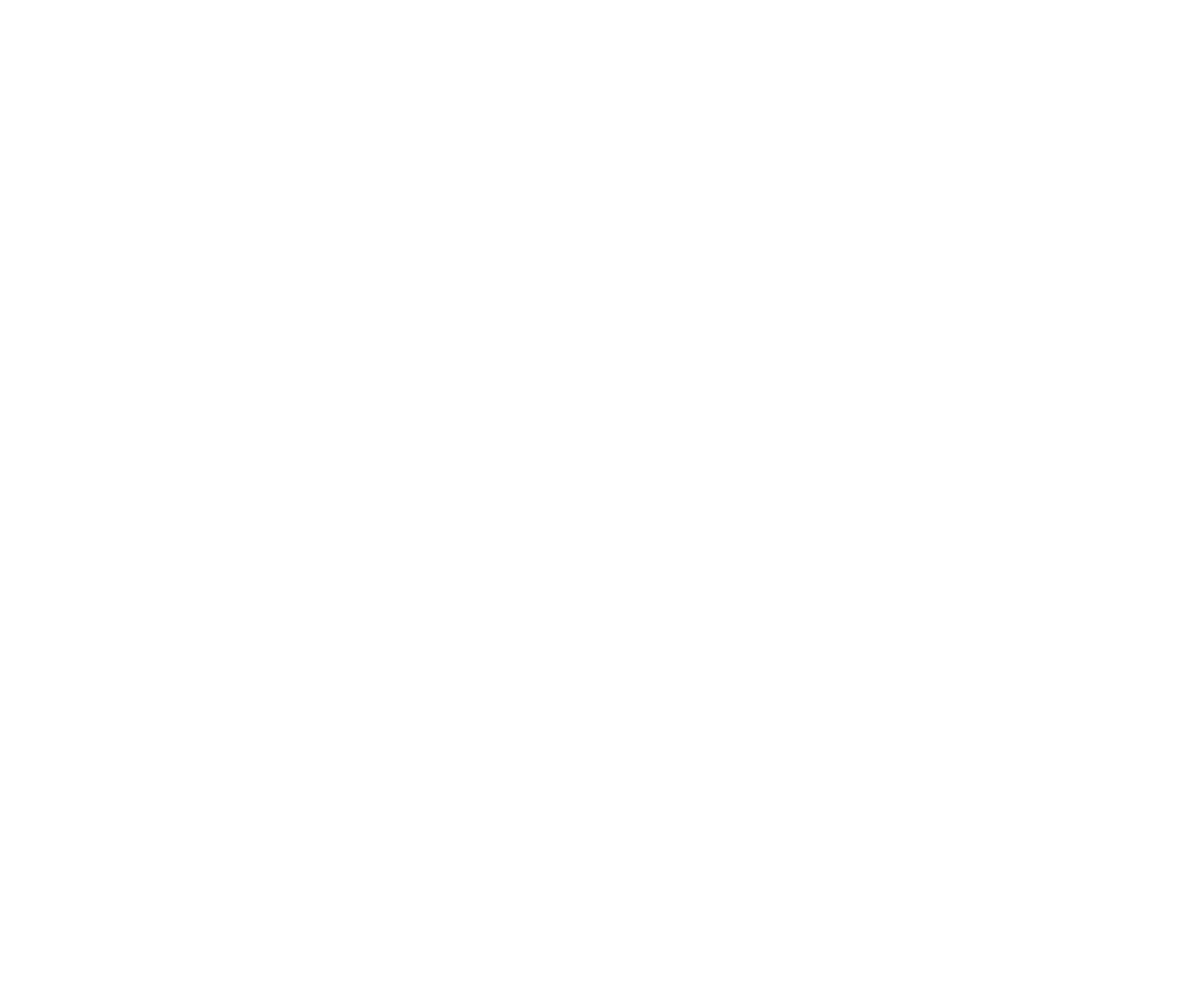
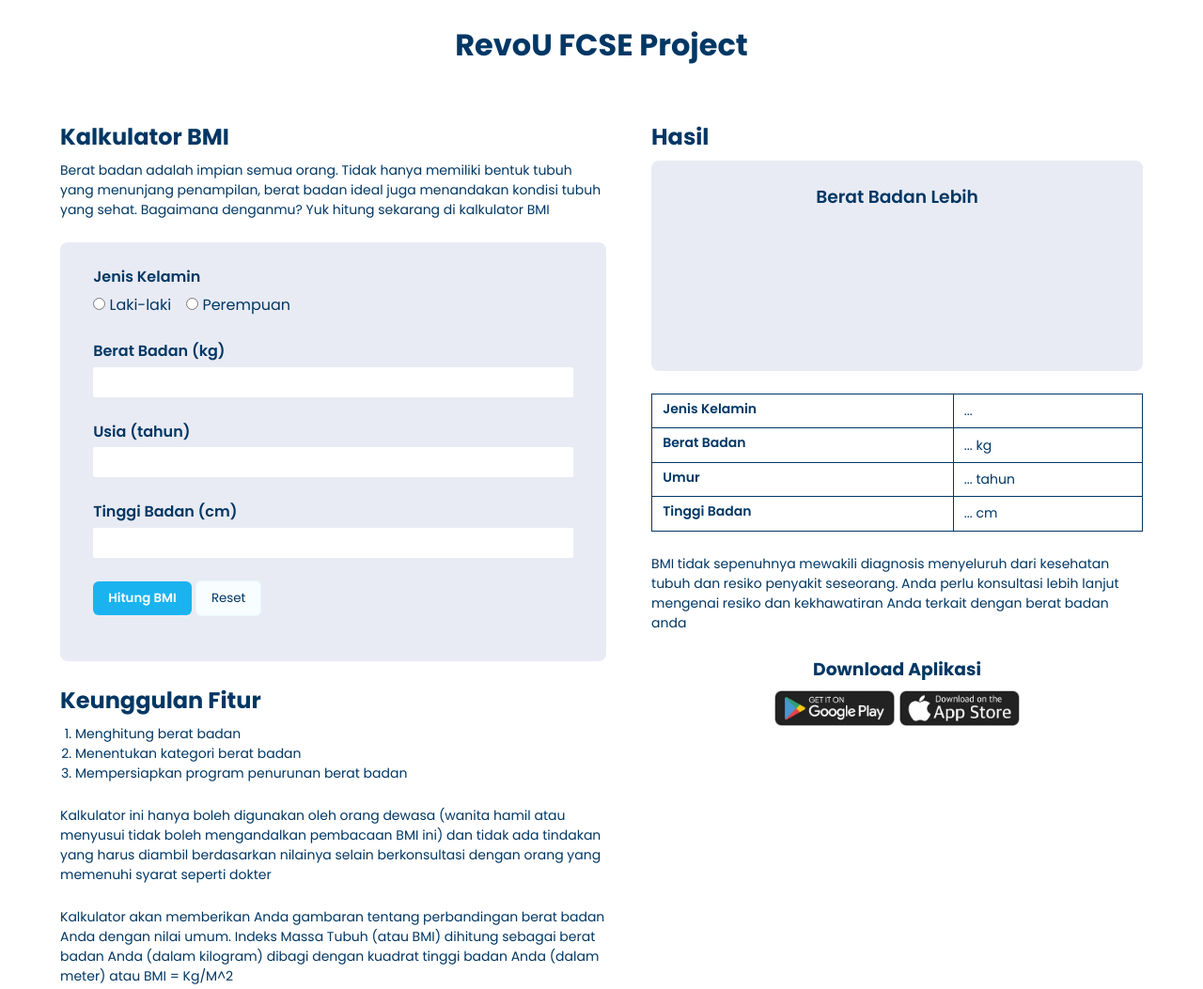
Before and after one commit to revou-fundamental-course/4-mar-24-masdimaseka, a plain HTML site: page index.html in a window 1280 px wide. Shown: the top 1053 px of the page at 94% size. Before the commit the page ends 800 px from the top, so only its background shows below. Drawn offline with Linux system fonts and the light colour scheme.

Commit message:
finished project

```diff
--- /dev/null
+++ b/css/button.css
@@ -0,0 +1,29 @@
+.btn {
+  padding: 0.5rem 1rem;
+  border: 0px;
+  border-radius: 6px;
+}
+
+.btn-primary {
+  background-color: #1ab3f0;
+  color: white;
+  font-weight: 600;
+  transition: all 300ms ease-in-out;
+}
+
+.btn-secondary {
+  background-color: #f8fdff;
+  border: 0.5px solid #e7f8ff;
+  font-weight: 400;
+  transition: all 300ms ease-in-out;
+}
+
+.btn-primary:hover {
+  cursor: pointer;
+  background-color: rgb(64, 179, 224);
+}
+
+.btn-secondary:hover {
+  cursor: pointer;
+  background-color: #ecf1f4;
+}
--- /dev/null
+++ b/css/calculate.css
@@ -0,0 +1,34 @@
+.calculate-section > * {
+  margin-bottom: 1.5rem;
+}
+
+.calculate-form {
+  padding: 1.5rem 2.2rem;
+  background-color: #e9ebf4;
+  border-radius: 8px;
+}
+
+.calculate-form > div {
+  margin-bottom: 1.5rem;
+}
+
+.calculate-form input[type="number"] {
+  border: 0px;
+  width: 100%;
+  height: 2rem;
+  border-radius: 2px;
+  padding: 0.3rem 1rem;
+}
+
+.gendre-option {
+  display: flex;
+  column-gap: 1rem;
+}
+
+.calculate-future > * {
+  margin-bottom: 1.5rem;
+}
+
+.calculate-future ol {
+  margin-left: 1rem;
+}
--- /dev/null
+++ b/css/container.css
@@ -0,0 +1,21 @@
+.container {
+  width: 90vw;
+  margin: auto;
+}
+
+.header-container {
+  text-align: center;
+  padding: 1.5rem 0;
+}
+
+.main-container {
+  display: grid;
+  grid-template-columns: 1fr 0.9fr;
+  margin: 1.5rem auto 5rem;
+  column-gap: 3rem;
+}
+
+.footer-container {
+  text-align: center;
+  padding: 1.5rem 0;
+}
--- /dev/null
+++ b/css/font.css
@@ -0,0 +1,26 @@
+@import url("https://fonts.googleapis.com/css2?family=Poppins:ital,wght@0,100;0,200;0,300;0,400;0,500;0,600;0,700;0,800;0,900;1,100;1,200;1,300;1,400;1,500;1,600;1,700;1,800;1,900&display=swap");
+
+p,
+li {
+  font-size: 14px;
+}
+
+h1,
+h2,
+h3,
+h4,
+h5,
+h6 {
+  margin-bottom: 0.5rem;
+}
+
+.form-tittle {
+  display: block;
+  font-weight: 600;
+  margin-bottom: 0.3rem;
+}
+
+.resault-title {
+  font-size: 64px;
+  color: #1ab3f0;
+}
--- /dev/null
+++ b/css/resault.css
@@ -0,0 +1,41 @@
+.resault-section > div {
+  margin-bottom: 1.5rem;
+}
+
+.resault-form-placement > * {
+  margin-bottom: 1.5rem;
+}
+
+#resault-form {
+  padding: 1.5rem 2.2rem;
+  background-color: #e9ebf4;
+  border-radius: 8px;
+  text-align: center;
+  height: 14rem;
+}
+
+.resault-desc-placement > * {
+  margin-bottom: 1.5rem;
+}
+
+#resault-desc > * {
+  margin-bottom: 1.5rem;
+}
+
+#resault-table {
+  width: 100%;
+  border-collapse: collapse;
+}
+
+#resault-table td {
+  border: 1px solid #003764;
+  padding: 0.3rem 0.7rem;
+}
+
+.download-section {
+  text-align: center;
+}
+
+.download-section img {
+  width: 10vw;
+}
--- a/css/style.css
+++ b/css/style.css
@@ -0,0 +1,27 @@
+@import url(./font.css);
+@import url(./container.css);
+@import url(./calculate.css);
+@import url(./resault.css);
+@import url(./button.css);
+
+* {
+  padding: 0px;
+  margin: 0px;
+  box-sizing: border-box;
+  font-family: "Poppins", sans-serif;
+  color: #003764;
+}
+
+@media screen and (max-width: 700px) {
+  .container {
+    width: 92vw;
+  }
+
+  .main-container {
+    display: block;
+  }
+
+  .download-section img {
+    width: 30vw;
+  }
+}
--- a/index.html
+++ b/index.html
@@ -3,13 +3,145 @@
   <head>
     <meta charset="UTF-8" />
     <meta name="viewport" content="width=device-width, initial-scale=1.0" />
-    <title>Kalkulator MBI</title>
+    <title>Kalkulator BMI</title>
     <link rel="stylesheet" href="./css/style.css" />
   </head>
   <body>
-    <header></header>
-    <main></main>
-    <footer></footer>
+    <header class="container header-container">
+      <h1>RevoU FCSE Project</h1>
+    </header>
+    <main class="container main-container">
+      <section class="calculate-section">
+        <div>
+          <h2>Kalkulator BMI</h2>
+          <p>
+            Berat badan adalah impian semua orang. Tidak hanya memiliki bentuk
+            tubuh yang menunjang penampilan, berat badan ideal juga menandakan
+            kondisi tubuh yang sehat. Bagaimana denganmu? Yuk hitung sekarang di
+            kalkulator BMI
+          </p>
+        </div>
+
+        <form class="calculate-form">
+          <div>
+            <label class="form-tittle">Jenis Kelamin</label>
+            <div class="gendre-option">
+              <span class="m-gendre-option">
+                <input type="radio" name="gendre" id="man-gendre" required />
+                <label for="man-gendre">Laki-laki</label>
+              </span>
+              <span class="w-gendre-option">
+                <input type="radio" name="gendre" id="woman-gendre" required />
+                <label for="woman-gendre">Perempuan</label>
+              </span>
+            </div>
+          </div>
+          <div>
+            <label class="form-tittle" for="bb">Berat Badan (kg)</label>
+            <input type="number" name="bb" id="bb-input" required />
+          </div>
+          <div>
+            <label class="form-tittle" for="usia">Usia (tahun)</label>
+            <input type="number" name="usia" id="usia-input" required />
+          </div>
+          <div>
+            <label class="form-tittle" for="tb">Tinggi Badan (cm)</label>
+            <input type="number" name="tb" id="tb-input" required />
+          </div>
+          <div>
+            <button
+              type="button"
+              class="btn btn-primary"
+              onclick="submitForm()"
+            >
+              Hitung BMI
+            </button>
+
+            <button
+              type="button"
+              class="btn btn-secondary"
+              onclick="resetForm()"
+            >
+              Reset
+            </button>
+          </div>
+        </form>
+
+        <div class="calculate-future">
+          <div>
+            <h2>Keunggulan Fitur</h2>
+            <ol>
+              <li>Menghitung berat badan</li>
+              <li>Menentukan kategori berat badan</li>
+              <li>Mempersiapkan program penurunan berat badan</li>
+            </ol>
+          </div>
+          <p>
+            Kalkulator ini hanya boleh digunakan oleh orang dewasa (wanita hamil
+            atau menyusui tidak boleh mengandalkan pembacaan BMI ini) dan tidak
+            ada tindakan yang harus diambil berdasarkan nilainya selain
+            berkonsultasi dengan orang yang memenuhi syarat seperti dokter
+          </p>
+          <p>
+            Kalkulator akan memberikan Anda gambaran tentang perbandingan berat
+            badan Anda dengan nilai umum. Indeks Massa Tubuh (atau BMI) dihitung
+            sebagai berat badan Anda (dalam kilogram) dibagi dengan kuadrat
+            tinggi badan Anda (dalam meter) atau BMI = Kg/M^2
+          </p>
+        </div>
+      </section>
+
+      <section class="resault-section">
+        <h2>Hasil</h2>
+        <div class="resault-form-placement">
+          <div id="resault-form">
+            <h3 class="form-tittle">Berat Badan Lebih</h3>
+          </div>
+          <div class="resault-desc-placement">
+            <table id="resault-table">
+              <tr>
+                <td><p class="form-tittle">Jenis Kelamin</p></td>
+                <td class="table-jk"><p>...</p></td>
+              </tr>
+              <tr>
+                <td><p class="form-tittle">Berat Badan</p></td>
+                <td class="table-bb"><p>... kg</p></td>
+              </tr>
+              <tr>
+                <td><p class="form-tittle">Umur</p></td>
+                <td class="table-umur"><p>... tahun</p></td>
+              </tr>
+              <tr>
+                <td><p class="form-tittle">Tinggi Badan</p></td>
+                <td class="table-tb"><p>... cm</p></td>
+              </tr>
+            </table>
+            <div id="resault-desc"></div>
+          </div>
+        </div>
+        <div>
+          <p>
+            BMI tidak sepenuhnya mewakili diagnosis menyeluruh dari kesehatan
+            tubuh dan resiko penyakit seseorang. Anda perlu konsultasi lebih
+            lanjut mengenai resiko dan kekhawatiran Anda terkait dengan berat
+            badan anda
+          </p>
+        </div>
+        <div class="download-section">
+          <h3>Download Aplikasi</h3>
+          <a href="https://play.google.com/" target="_blank"
+            ><img src="./assets/img/google-play.jpg" alt="play-store"
+          /></a>
+          <a href="https://www.apple.com/id/app-store/" target="_blank"
+            ><img src="./assets/img/app-store.jpg" alt="app-store"
+          /></a>
+        </div>
+      </section>
+    </main>
+    <footer class="container footer-container">
+      <h4>Created by Dimas Eka Putra S</h4>
+      <p>14 Maret 2024</p>
+    </footer>
     <script src="./js/script.js"></script>
   </body>
 </html>
--- a/js/script.js
+++ b/js/script.js
@@ -0,0 +1,161 @@
+const resaultFromPlace = document.getElementById("resault-form"); // mendapatkan element html
+function resaultForm(resaultBMI) {
+  // fungsi untuk menampilkan hasil pada form
+  let resaultBMIDesc = "";
+
+  if (resaultBMI < 18.5) {
+    // melakukan pengkondisian untuk menampilkan deskripsi sesuai dengan nilai BMI
+    resaultBMIDesc = "Anda kekurangan berat badan";
+  } else if (resaultBMI >= 18.5 && resaultBMI <= 24.9) {
+    resaultBMIDesc = "Anda memiliki berat badan ideal";
+  } else if (resaultBMI >= 25.0 && resaultBMI <= 29.9) {
+    resaultBMIDesc = "Anda kelebihan berat badan";
+  } else if (resaultBMI >= 30.0) {
+    resaultBMIDesc = "Anda mengalami kegemukan(obesitas)";
+  } else {
+    resaultBMIDesc = "Tidak masuk dalam kategori";
+  }
+
+  // memasaukan tag html pada element html yang sudah di dapatkan sebelumnya
+  resaultFromPlace.innerHTML = `<h3 class="form-tittle">Berat Badan Lebih</h3>
+            <h1 class="resault-title">${resaultBMI}</h1>
+            <p>${resaultBMIDesc}</p>`;
+}
+
+const resaultTablePlace = document.getElementById("resault-table"); // mendapatkan element html
+function resaultTable(manGendre, bbInput, usiaInput, tbInput) {
+  // fungsi untuk menampilkan rincian table
+  let gendre = manGendre ? "Laki-laki" : "Perempuan"; // menetapkan gendre berdasarkan input yang dipilih
+
+  // memasaukan tag html pada element html yang sudah di dapatkan sebelumnya
+  resaultTablePlace.innerHTML = `<tr>
+                <td><p class="form-tittle">Jenis Kelamin</p></td>
+                <td class="table-jk"><p>${gendre}</p></td>
+              </tr>
+              <tr>
+                <td><p class="form-tittle">Berat Badan</p></td>
+                <td class="table-bb"><p>${bbInput} kg</p></td>
+              </tr>
+              <tr>
+                <td><p class="form-tittle">Umur</p></td>
+                <td class="table-umur"><p>${usiaInput} tahun</p></td>
+              </tr>
+              <tr>
+                <td><p class="form-tittle">Tinggi Badan</p></td>
+                <td class="table-tb"><p>${tbInput} cm</p></td>
+              </tr>`;
+}
+
+const resaultDescPlace = document.getElementById("resault-desc"); // mendapatkan element html
+function resaultDesc(resaultBMI) {
+  // fungsi untuk menampilkan deskripsi resault berdasarkan hasil nilai resault
+  let resaultBMIDescCategory = "";
+  let resaultBMIDescSolution1 = "";
+  let resaultBMIDescSolution2 = "";
+
+  // melakukan pengkondisian untuk menampilkan deskripsi sesuai dengan nilai BMI
+  if (resaultBMI < 18.5) {
+    resaultBMIDescCategory = "Anda kekurangan berat badan";
+    resaultBMIDescSolution1 =
+      "Cara terbaik untuk manaikan berat badan adalah dengan meningkatkan kalori makanan yang dikonsumsi dan berolahraga.";
+    resaultBMIDescSolution2 =
+      "Jika BMI Anda berada dalam kategori ini maka Anda dianjurkan untuk menaikkan berat badan hingga batas normal.";
+  } else if (resaultBMI >= 18.5 && resaultBMI <= 24.9) {
+    resaultBMIDescCategory = "Anda memiliki berat badan ideal";
+    resaultBMIDescSolution1 =
+      "Cara terbaik untuk mengatur berat badan agar tetap ideal adalah dengan mengatur kalori makanan yang dikonsumsi dan berolahraga.";
+    resaultBMIDescSolution2 =
+      "Jika BMI Anda berada dalam kategori ini maka Anda dianjurkan untuk tetap menjaga berat badan pada batas normal.";
+  } else if (resaultBMI >= 25.0 && resaultBMI <= 29.9) {
+    resaultBMIDescCategory = "Anda kelebihan berat badan";
+    resaultBMIDescSolution1 =
+      "Cara terbaik untuk menurunkan berat badan adalah dengan mengurangi kalori makanan yang dikonsumsi dan berolahraga.";
+    resaultBMIDescSolution2 =
+      "Jika BMI Anda berada dalam kategori ini maka Anda dianjurkan untuk menurunkan berat badan hingga batas normal.";
+  } else if (resaultBMI >= 30.0) {
+    resaultBMIDescCategory = "Anda mengalami kegemukan(obesitas)";
+    resaultBMIDescSolution1 =
+      "Cara terbaik untuk menurunkan berat badan adalah dengan mengurangi kalori makanan yang dikonsumsi dan berolahraga.";
+    resaultBMIDescSolution2 =
+      "Jika BMI Anda berada dalam kategori ini maka Anda dianjurkan untuk menurunkan berat badan hingga batas normal.";
+  } else {
+    resaultBMIDescCategory = "Tidak masuk dalam kategori";
+    resaultBMIDescSolution1 = "Tidak masuk dalam kategori";
+    resaultBMIDescSolution2 = "Tidak masuk dalam kategori";
+  }
+
+  // memasaukan tag html pada element html yang sudah di dapatkan sebelumnya
+  resaultDescPlace.innerHTML = `<p>Hasil BMI diantara ${
+    Math.floor(resaultBMI) - 1
+  } dan ${Math.floor(resaultBMI) + 1}</p>
+              <p>
+                ${resaultBMIDescCategory}
+              </p>
+              <p>
+                ${resaultBMIDescSolution1}
+              </p>
+              <p>
+                ${resaultBMIDescSolution2}
+              </p>`;
+}
+
+function calculateBMI(bbInput, tbInput) {
+  // fungsi untuk menghitung BMI
+  const resault = bbInput / ((tbInput / 100) * (tbInput / 100));
+  return resault.toFixed(1); // melakukan pembulatan hanya ada 1 angka setelah koma
+}
+
+function submitForm() {
+  // fungsi ketika button Hitung BMI ditekan
+
+  // mendapatkan value dari input-input yang ada
+  const manGendre = document.getElementById("man-gendre").checked;
+  const womanGendre = document.getElementById("woman-gendre").checked;
+  const bbInput = document.getElementById("bb-input").value;
+  const usiaInput = document.getElementById("usia-input").value;
+  const tbInput = document.getElementById("tb-input").value;
+
+  // melakukan validasi apakah input sudah terisi atau tidak
+  if (
+    (manGendre == true || womanGendre == true) &&
+    bbInput.toString() != "" &&
+    usiaInput.toString() != "" &&
+    tbInput.toString() != ""
+  ) {
+    const resaultBMI = calculateBMI(bbInput, tbInput); // menyimpan hasil BMI
+    resaultForm(resaultBMI); // menjalankan fungsi  menampilkan resault form
+    resaultTable(manGendre, bbInput, usiaInput, tbInput); // menjalankan fungsi menampilkan resault table
+    resaultDesc(resaultBMI); // menjalankan fungsi menampilkan resault description
+  } else {
+    alert("Pastikan Semua Form Sudah Terisi!"); // apabil input tidak sesuai maka akan tampil alert
+  }
+}
+
+function resetForm() {
+  // fungsi yang dijalankan ketika button reset ditekan
+
+  // mereset input-input dan juga element html yang sudah di gunakan sebelumnya
+  document.getElementById("man-gendre").checked = false;
+  document.getElementById("woman-gendre").checked = false;
+  document.getElementById("bb-input").value = "";
+  document.getElementById("usia-input").value = "";
+  document.getElementById("tb-input").value = "";
+  resaultFromPlace.innerHTML = `<h3 class="form-tittle">Berat Badan Lebih</h3>`;
+  resaultTablePlace.innerHTML = `<tr>
+                <td><p class="form-tittle">Jenis Kelamin</p></td>
+                <td class="table-jk"><p>...</p></td>
+              </tr>
+              <tr>
+                <td><p class="form-tittle">Berat Badan</p></td>
+                <td class="table-bb"><p>... kg</p></td>
+              </tr>
+              <tr>
+                <td><p class="form-tittle">Umur</p></td>
+                <td class="table-umur"><p>... tahun</p></td>
+              </tr>
+              <tr>
+                <td><p class="form-tittle">Tinggi Badan</p></td>
+                <td class="table-tb"><p>... cm</p></td>
+              </tr>`;
+  resaultDescPlace.innerHTML = ``;
+}
```
Also changed, not shown: assets/img/app-store.jpg (added), assets/img/google-play.jpg (added), 1 other file.
